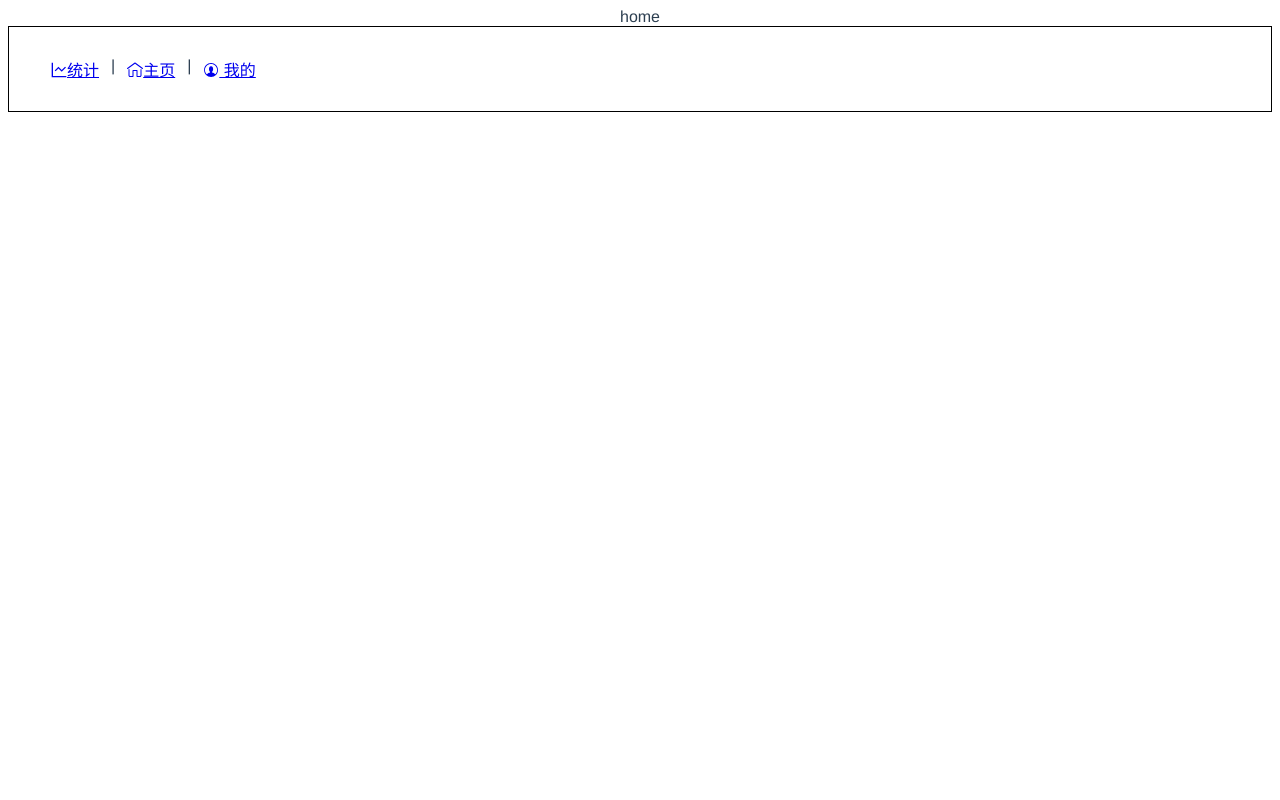
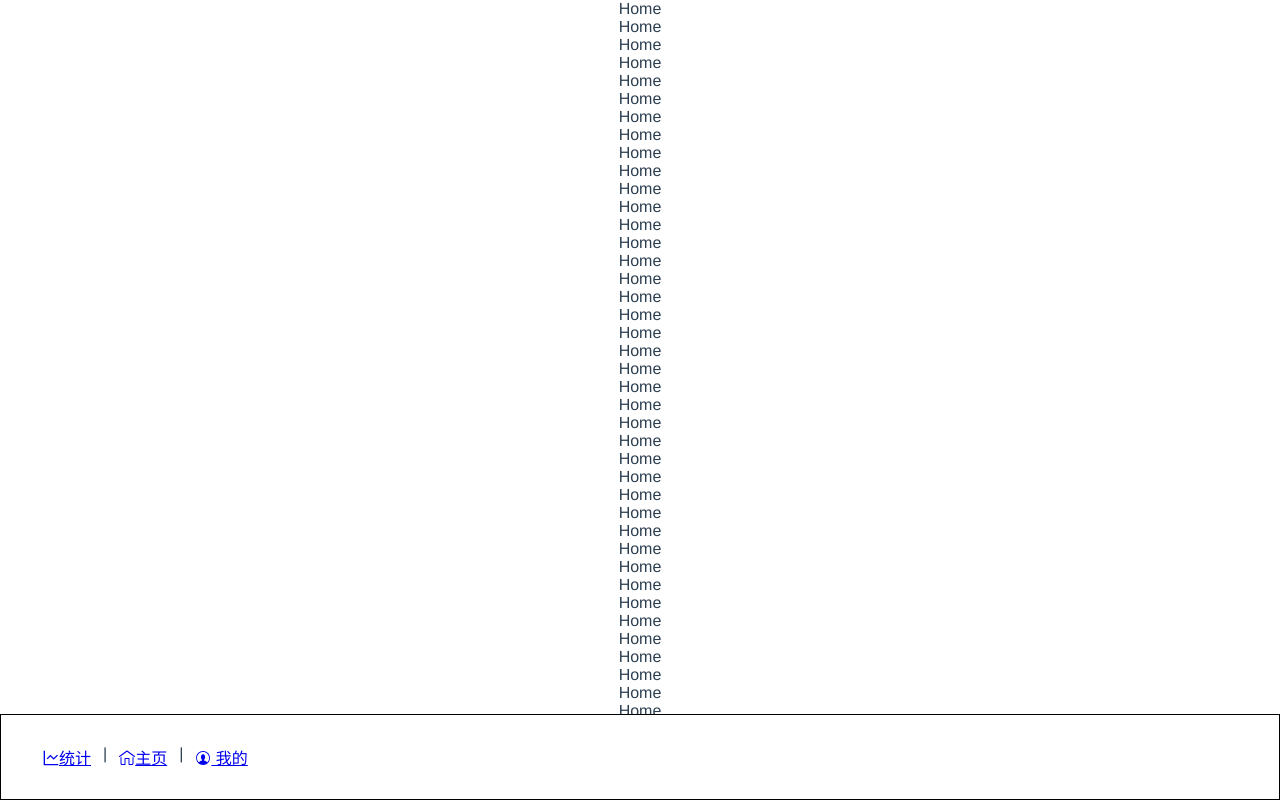
Before and after one commit to chenyulian/minto-account, a Vue app: page /#/ in a window 1280 px wide. Built offline with nearby package versions, Linux system fonts and the light colour scheme.

Commit message:
封装Layout组件

```diff
--- a/src/App.vue
+++ b/src/App.vue
@@ -13,5 +13,10 @@
   color: #2c3e50;
 }
 
+* {
+  margin: 0;
+  padding: 0;
+  box-sizing: border-box;
+}
 
 </style>
--- /dev/null
+++ b/src/components/Layout.vue
@@ -0,0 +1,33 @@
+<template>
+    <div class="layout-wrapper">
+        <div class="content">
+            <slot />
+        </div>
+
+        <Nav />
+    </div>
+</template>
+
+<script lang="ts">
+    import Nav from '@/components/Nav.vue'
+
+    export default {
+        name: 'Layout',
+        components: {
+            Nav
+        }
+    }
+</script>
+
+<style lang="scss" scoped>
+    .layout-wrapper {
+        height: 100vh;
+        display: flex;
+        flex-direction: column;
+    }
+
+    .content{
+        flex-grow: 1;
+        overflow: auto;
+    }
+</style>
--- a/src/main.ts
+++ b/src/main.ts
@@ -6,11 +6,14 @@ import store from './store'
 
 import Icon from '@/components/Icon.vue'
 import Nav from '@/components/Nav.vue'
+import Layout from '@/components/Layout.vue'
 
 Vue.config.productionTip = false
 
 Vue.component('Icon', Icon)
 Vue.component('Nav', Nav)
+Vue.component('Layout', Layout)
+
 new Vue({
   router,
   store,
--- a/src/views/Home.vue
+++ b/src/views/Home.vue
@@ -1,15 +1,73 @@
 <template>
-  <div class="home">
-    home
-    <Nav />
-  </div>
-
-
+  <Layout>
+    <p>Home</p>
+    <p>Home</p>
+    <p>Home</p>
+    <p>Home</p>
+    <p>Home</p>
+    <p>Home</p>
+    <p>Home</p>
+    <p>Home</p>
+    <p>Home</p>
+    <p>Home</p>
+    <p>Home</p>
+    <p>Home</p>
+    <p>Home</p>
+    <p>Home</p>
+    <p>Home</p>
+    <p>Home</p>
+    <p>Home</p>
+    <p>Home</p>
+    <p>Home</p>
+    <p>Home</p>
+    <p>Home</p>
+    <p>Home</p>
+    <p>Home</p>
+    <p>Home</p>
+    <p>Home</p>
+    <p>Home</p>
+    <p>Home</p>
+    <p>Home</p>
+    <p>Home</p>
+    <p>Home</p>
+    <p>Home</p>
+    <p>Home</p>
+    <p>Home</p>
+    <p>Home</p>
+    <p>Home</p>
+    <p>Home</p>
+    <p>Home</p>
+    <p>Home</p>
+    <p>Home</p>
+    <p>Home</p>
+    <p>Home</p>
+    <p>Home</p>
+    <p>Home</p>
+    <p>Home</p>
+    <p>Home</p>
+    <p>Home</p>
+    <p>Home</p>
+    <p>Home</p>
+    <p>Home</p>
+    <p>Home</p>
+    <p>Home</p>
+    <p>Home</p>
+    <p>Home</p>
+    <p>Home</p>
+    <p>Home</p>
+    <p>Home</p>
+    <p>Home</p>
+    <p>Home</p>
+    <p>Home</p>
+    <p>Home</p>
+  </Layout>
 </template>
 
 <script lang="ts">
+import Layout from '@/components/Layout.vue'
 // @ is an alias to /src
 export default {
+  components: { Layout },
   name: 'Home'
 }
 </script>
--- a/src/views/Statistics.vue
+++ b/src/views/Statistics.vue
@@ -1,8 +1,7 @@
 <template>
-    <div>
-        Statistics
-        <Nav />
-    </div>
+    <Layout>
+        Statistic
+    </Layout>
 </template>
 
 <script>
--- a/src/views/UserInfo.vue
+++ b/src/views/UserInfo.vue
@@ -1,8 +1,7 @@
 <template>
-    <div>
+    <Layout>
         UserInfo
-        <Nav />
-    </div>
+    </Layout>
 </template>
 
 <script>
```
